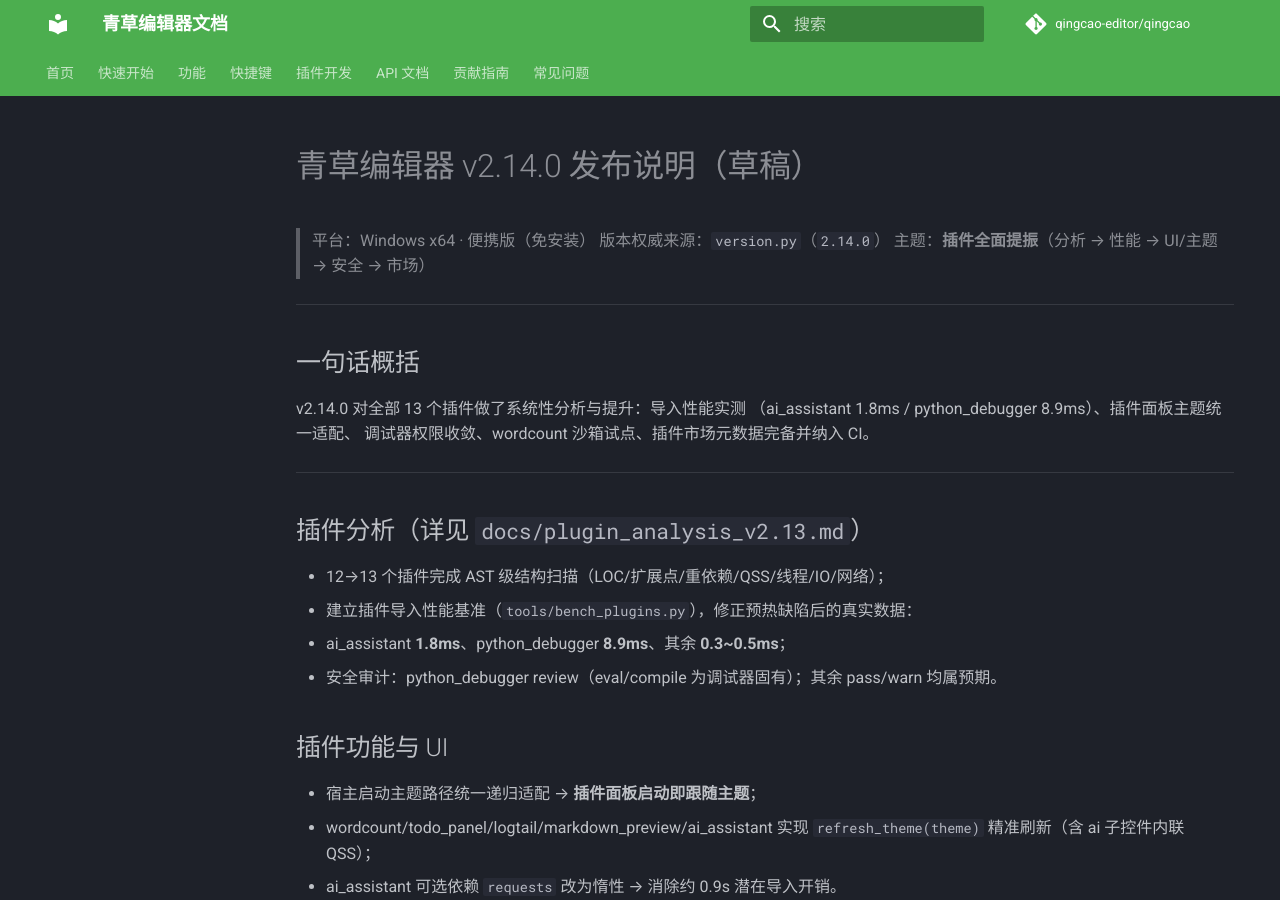
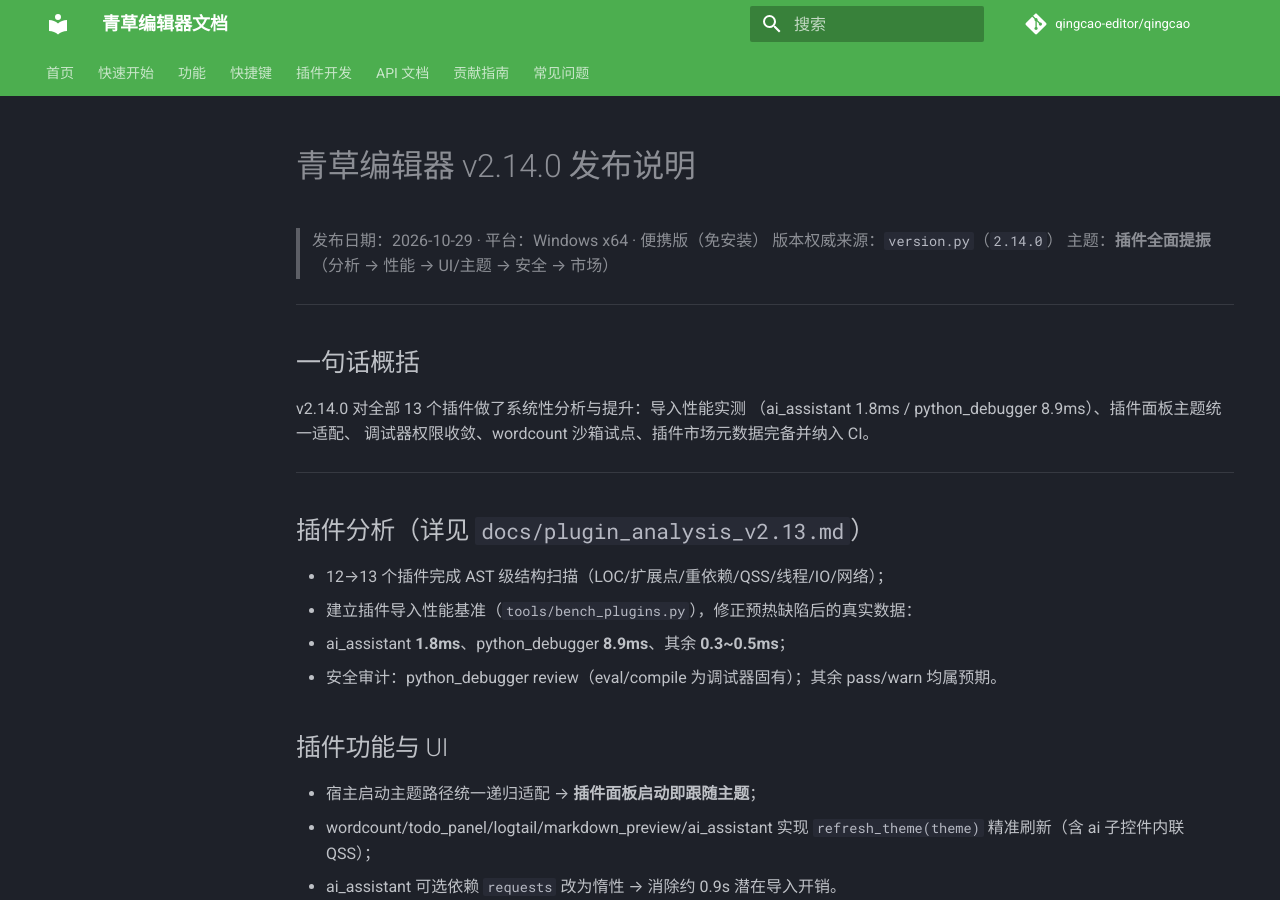
Before and after one commit to TomJerryGit/qingcao, an MkDocs documentation site: the page built from docs/release_notes_v2.14.0.md, in a window 1280 px wide and 900 px high. Built offline with MkDocs 1.6.1 and Material for MkDocs 9.7.7, drawn with Linux system fonts in a browser that asks for light colours; comment, search, counter and statistics services are not loaded.

Commit message:
chore(release): v2.14.0（插件全面提振 Batch1-5）

```diff
--- a/docs/release_notes_v2.14.0.md
+++ b/docs/release_notes_v2.14.0.md
@@ -1,6 +1,6 @@
-# 青草编辑器 v2.14.0 发布说明（草稿）
+# 青草编辑器 v2.14.0 发布说明
 
-> 平台：Windows x64 · 便携版（免安装）
+> 发布日期：2026-10-29 · 平台：Windows x64 · 便携版（免安装）
 > 版本权威来源：`version.py`（`2.14.0`）
 > 主题：**插件全面提振**（分析 → 性能 → UI/主题 → 安全 → 市场）
 
--- a/version.py
+++ b/version.py
@@ -21,7 +21,7 @@
     python release.py bump patch   # 同步 VERSION 文件
 """
 
-__version__ = "2.13.0"
+__version__ = "2.14.0"
 
 # 打包/安装器读取的别名（部分脚本历史上叫 APP_VERSION / VERSION）
 APP_VERSION = __version__
```
Also changed, not shown: CHANGELOG.md (+20 -0 lines), README.md (+4 -4 lines), 3 other files.
